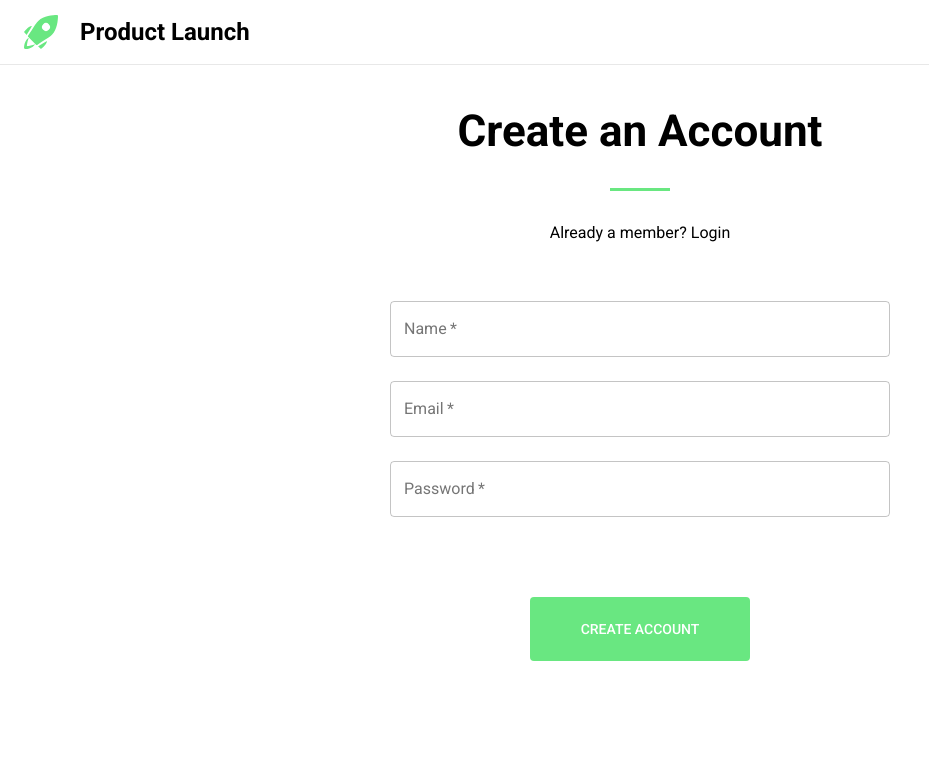
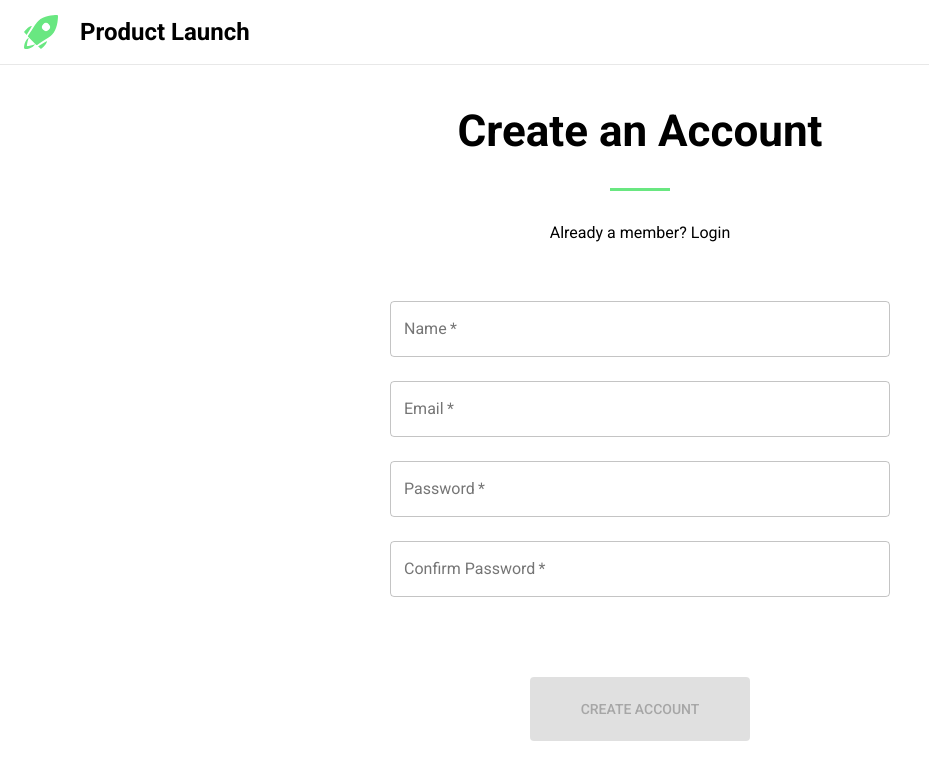
Before and after one commit to hatchways/team-summer, a React (Create React App) app in the folder client/: page /signup in a window 1280 px wide. Shown: the top 780 px of the page, without its empty margins (0-929 px from the left). Built offline with nearby package versions, Linux system fonts and the light colour scheme.

Commit message:
Login and Signup restructuring; validation complete

```diff
--- a/client/src/pages/SignUp.js
+++ b/client/src/pages/SignUp.js
@@ -1,14 +1,16 @@
 import React, {useState} from 'react';
 import {
-    makeStyles,
+    withStyles,
     Button
 } from '@material-ui/core';
-import {Link} from "react-router-dom";
+import {Link} from 'react-router-dom';
+import validator from 'validator';
 
-import {CustomOutlinedInput} from "../components/Inputs";
+import {CustomOutlinedInput} from '../components/Inputs';
 import CenteredPageHeader from '../components/CenteredPageHeader';
+import FormValidator from '../helpers/form-validation';
 
-const useStyles = makeStyles({
+const styles = {
     pageContent: {
         display: 'flex',
         flexDirection: 'column',
@@ -26,13 +28,93 @@ const useStyles = makeStyles({
     lastInput: {
         marginBottom: 80
     }
-});
+};
 
-const SignUp = () => {
-    const classes = useStyles();
-    const [nameValue, setName] = useState('');
-    const [emailValue, setEmail] = useState('');
-    const [passwordValue, setPassword] = useState('');
+class SignUp extends React.Component {
+    constructor(props) {
+        super(props);
+
+        this.validators = FormValidator([
+            {
+                field: 'name',
+                method: validator.isEmpty,
+                validWhen: false,
+                message: 'Name is Required'
+            },
+            {
+                field: 'email',
+                method: validator.isEmpty,
+                validWhen: false,
+                message: 'Email is required'
+            },
+            {
+                field: 'email',
+                method: validator.isEmail,
+                validWhen: true,
+                message: 'Email format is incorrect'
+            },
+            {
+                field: 'password',
+                method: validator.isEmpty,
+                validWhen: false,
+                message: 'Password is required'
+            },
+            {
+                field: 'password',
+                method: (value) => value.length >= 6,
+                validWhen: true,
+                message: 'Password must be 6 characters or more'
+            },
+            {
+                field: 'confirmPassword',
+                method: validator.isEmpty,
+                validWhen: false,
+                message: 'Confirm Password is required'
+            },
+            {
+                field: 'confirmPassword',
+                method: (value, state) => state.password === value,
+                validWhen: true,
+                message: 'Passwords must match'
+            }
+        ]);
+
+        this.state = {
+            name: '',
+            email: '',
+            password: '',
+            confirmPassword: '',
+            validation: this.validators.valid()
+        };
+    };
+
+    handleInput = (event) => {
+        const {value, name} = event.target;
+
+        this.setState({[name]: value});
+    };
+
+    disableSubmit = () => {
+        const {name, email, password, confirmPassword} = this.state;
+
+        return [name, email, password, confirmPassword].some((value) => !value);
+    };
+
+    handleSubmit = (event) => {
+        event.preventDefault();
+
+        const validation = this.validators.validate(this.state);
+        this.setState({validation});
+
+        if (validation.isValid) {
+            // TODO: Integration form submission with backend
+            console.log('valid');
+        }
+    };
+
+    render() {
+        const {classes} = this.props;
+        const {name, email, password, confirmPassword, validation} = this.state;
 
         return (
             <main className={classes.pageContent}>
@@ -42,36 +124,59 @@ const SignUp = () => {
                         <span>Already a member? <Link to="/login">Login</Link></span>
                     )}
                 />
-            <form className={classes.form}>
+                <form className={classes.form} onSubmit={this.handleSubmit} noValidate>
                     <CustomOutlinedInput
                         name="name"
-                    value={nameValue}
+                        value={name}
                         label="Name"
-                    onChange={setName}
+                        onChange={this.handleInput}
                         required
+                        error={validation.name.isInvalid}
+                        helperText={validation.name.message}
                     />
                     <CustomOutlinedInput
                         name="email"
-                    value={emailValue}
+                        value={email}
                         label="Email"
-                    onChange={setEmail}
+                        onChange={this.handleInput}
                         type="email"
                         required
+                        error={validation.email.isInvalid}
+                        helperText={validation.email.message}
                     />
                     <CustomOutlinedInput
                         name="password"
-                    value={passwordValue}
+                        value={password}
                         label="Password"
-                    onChange={setPassword}
+                        onChange={this.handleInput}
                         type="password"
                         required
+                        error={validation.password.isInvalid}
+                        helperText={validation.password.message}
+                    />
+                    <CustomOutlinedInput
+                        name="confirmPassword"
+                        value={confirmPassword}
+                        label="Confirm Password"
+                        onChange={this.handleInput}
                         className={classes.lastInput}
+                        type="password"
+                        required
+                        error={validation.confirmPassword.isInvalid}
+                        helperText={validation.confirmPassword.message}
                     />
 
-                <Button variant="contained" color="primary">Create account</Button>
+                    <Button
+                        type="submit"
+                        variant="contained"
+                        color="primary"
+                        disabled={this.disableSubmit()}>
+                        Create account
+                    </Button>
                 </form>
             </main>
-    )
+        );
+    }
 };
 
-export default SignUp
+export default withStyles(styles)(SignUp);
```
Lines whose indentation alone changed are shown as unchanged.
